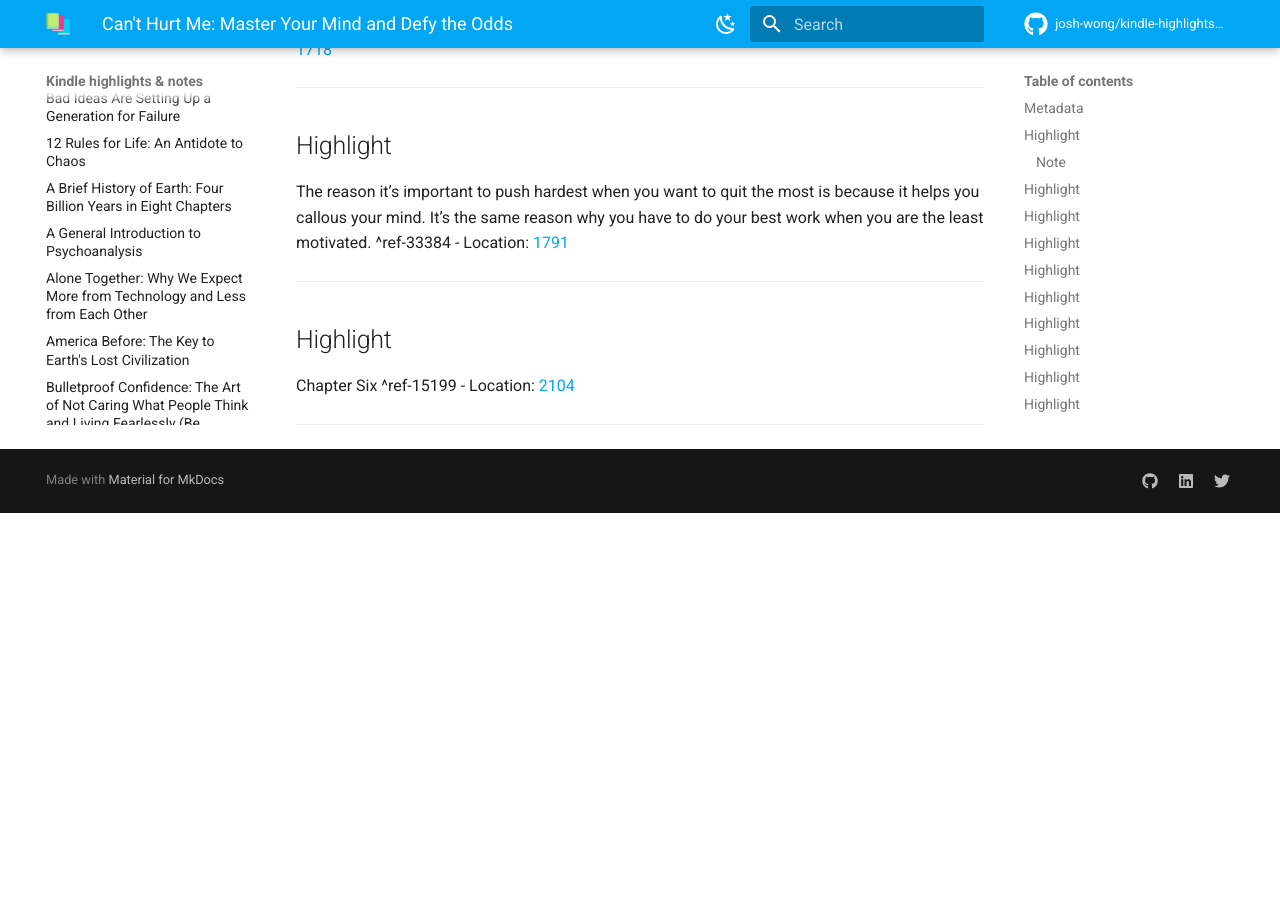
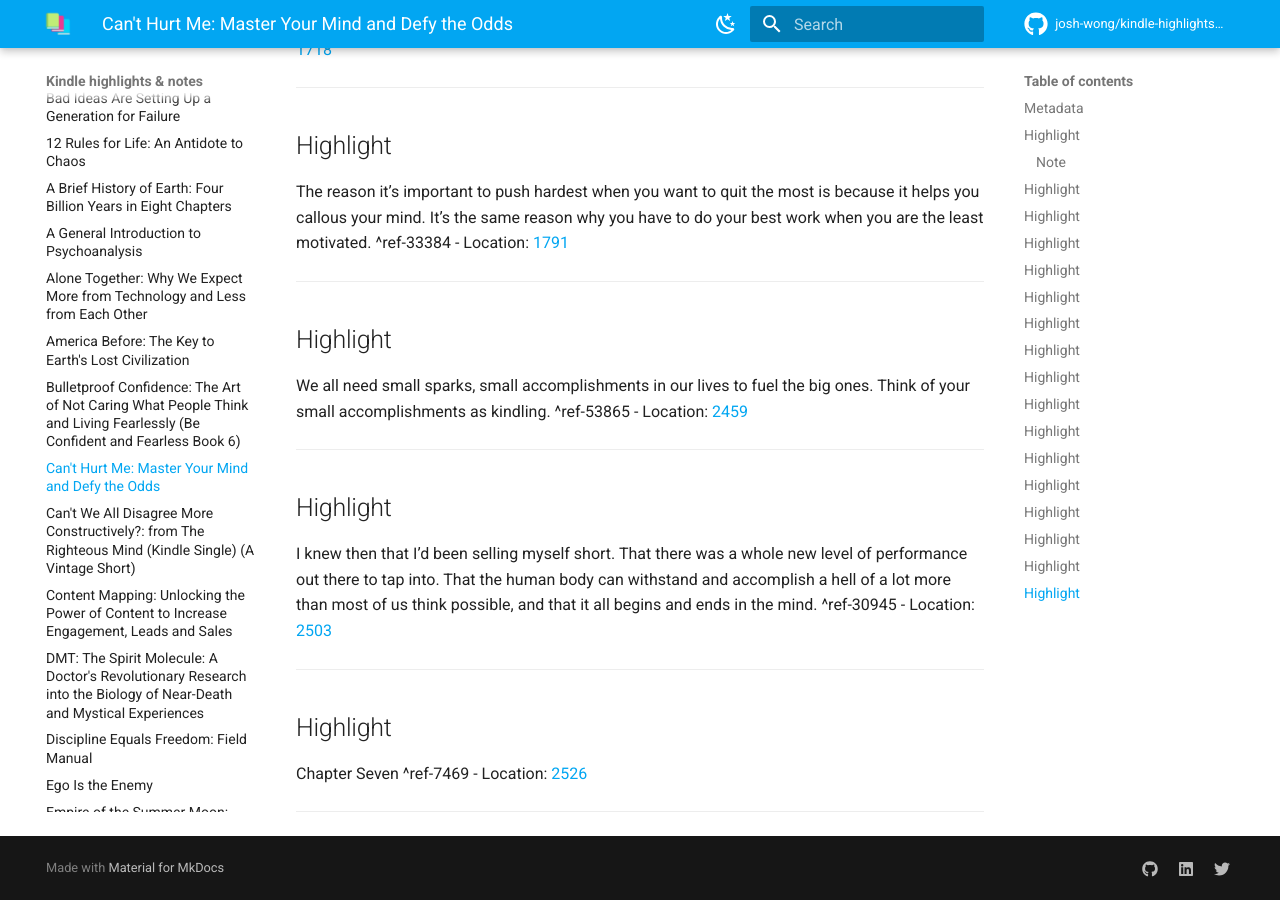
Before and after one commit to josh-wong/kindle-highlights-notes, an MkDocs documentation site: the page built from docs/Cant Hurt Me.md, in a window 1280 px wide and 900 px high, scrolled down 3870 px. Built offline with MkDocs 1.6.1 and Material for MkDocs 9.7.7, drawn with Linux system fonts in a browser that asks for light colours; comment, search, counter and statistics services are not loaded; before the commit the page ends 4383 px from its top, so only the background shows below that.

Commit message:
Update highlights and notes

```diff
--- a/docs/Cant Hurt Me.md
+++ b/docs/Cant Hurt Me.md
@@ -110,7 +110,19 @@ The reason it’s important to push hardest when you want to quit the most is be
 ---
 ## Highlight
 
-Chapter Six ^ref-15199
-- Location: [2104](kindle://book?action=open&asin=B07H453KGH&location=2104)
+We all need small sparks, small accomplishments in our lives to fuel the big ones. Think of your small accomplishments as kindling. ^ref-53865
+- Location: [2459](kindle://book?action=open&asin=B07H453KGH&location=2459)
 
 ---
+## Highlight
+
+I knew then that I’d been selling myself short. That there was a whole new level of performance out there to tap into. That the human body can withstand and accomplish a hell of a lot more than most of us think possible, and that it all begins and ends in the mind. ^ref-30945
+- Location: [2503](kindle://book?action=open&asin=B07H453KGH&location=2503)
+
+---
+## Highlight
+
+Chapter Seven ^ref-7469
+- Location: [2526](kindle://book?action=open&asin=B07H453KGH&location=2526)
+
+---
```
Also changed, not shown: other parts of docs/Cant Hurt Me.md (+2 -2 lines).
